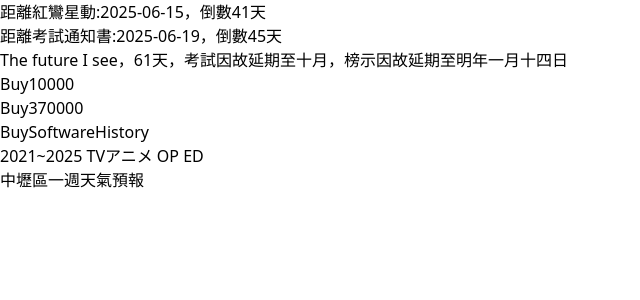
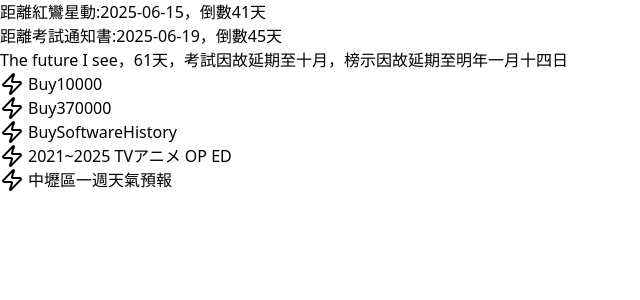
Before and after one commit to goldshoot0720/mysv, a SvelteKit app: page / in a window 1280 px wide. Shown: the top 300 px of the page, without its empty margins (0-640 px from the left). Built offline with nearby package versions, Linux system fonts and the light colour scheme.

Commit message:
mysv init 003 Zap

```diff
--- a/package.json
+++ b/package.json
@@ -42,6 +42,8 @@
 		"@google-cloud/storage": "^7.16.0",
 		"@vercel/blob": "^1.0.1",
 		"firebase": "^11.6.1",
+		"lucide": "^0.507.0",
+		"lucide-svelte": "^0.507.0",
 		"video.js": "^8.22.0"
 	}
 }
--- a/src/routes/+page.svelte
+++ b/src/routes/+page.svelte
@@ -4,6 +4,7 @@
 	import BuySoftwareHistory from "./buySoftwareHistory.svelte";
 	import AnimeOPED from "./animeOPED.svelte";
 	import WeartherWeek from "./weartherWeek.svelte";
+	import { Zap } from 'lucide-svelte';
 	let showBuy10000 = false;
 	let showBuy370000 = false;
 	let showBuySoftwareHistory = false;
@@ -16,16 +17,11 @@
 <br/>
 The future I see，{Math.abs(Math.floor((new Date()-new Date("2025-07-05"))/1000/3600/24))}天，考試因故延期至十月，榜示因故延期至明年一月十四日
 <br/>
-<button class="hover:text-blue-500" onclick={() => { showBuy10000 = !showBuy10000; }}>Buy10000</button>
-<br/>
-<button class="hover:text-blue-500" onclick={() => { showBuy370000 = !showBuy370000; }}>Buy370000</button>
-<br/>
-<button class="hover:text-blue-500" onclick={() => { showBuySoftwareHistory = !showBuySoftwareHistory; }}>BuySoftwareHistory</button>
-<br/>
-<button class="hover:text-blue-500" onclick={() => { showAnimeOPED = !showAnimeOPED; }}>2021~2025 TVアニメ OP ED</button>
-<br/>
-<button class="hover:text-blue-500" onclick={() => { showWeartherWeek = !showWeartherWeek; }}>中壢區一週天氣預報</button>
-<br/>
+<button class="flex items-center gap-1 hover:text-blue-500" onclick={() => { showBuy10000 = !showBuy10000; }}><Zap />Buy10000</button>
+<button class="flex items-center gap-1 hover:text-blue-500" onclick={() => { showBuy370000 = !showBuy370000; }}><Zap />Buy370000</button>
+<button class="flex items-center gap-1 hover:text-blue-500" onclick={() => { showBuySoftwareHistory = !showBuySoftwareHistory; }}><Zap />BuySoftwareHistory</button>
+<button class="flex items-center gap-1 hover:text-blue-500" onclick={() => { showAnimeOPED = !showAnimeOPED; }}><Zap />2021~2025 TVアニメ OP ED</button>
+<button class="flex items-center gap-1 hover:text-blue-500" onclick={() => { showWeartherWeek = !showWeartherWeek; }}><Zap />中壢區一週天氣預報</button>
 {#if showBuy10000}
 <Buy10000 />
 {/if}
```
Also changed, not shown: 1 other file (tests, documents, lock files or other folders).
